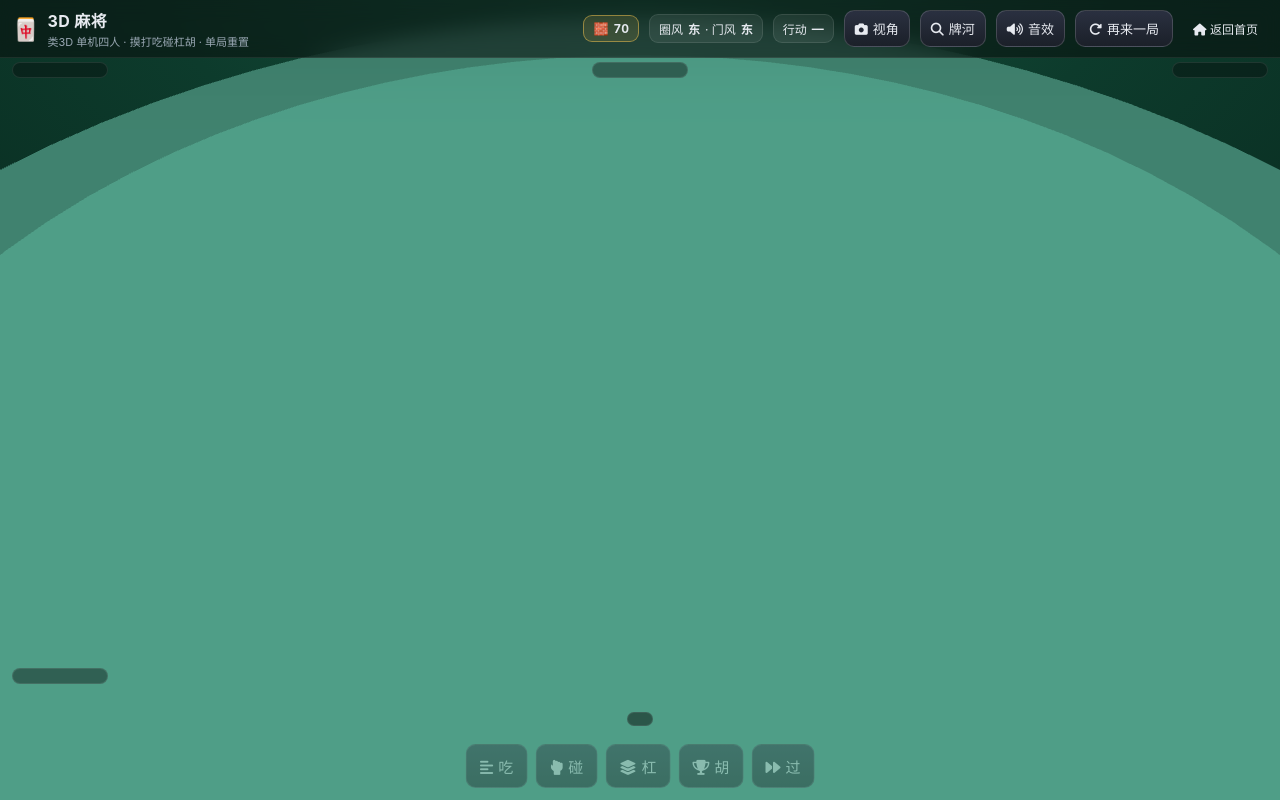
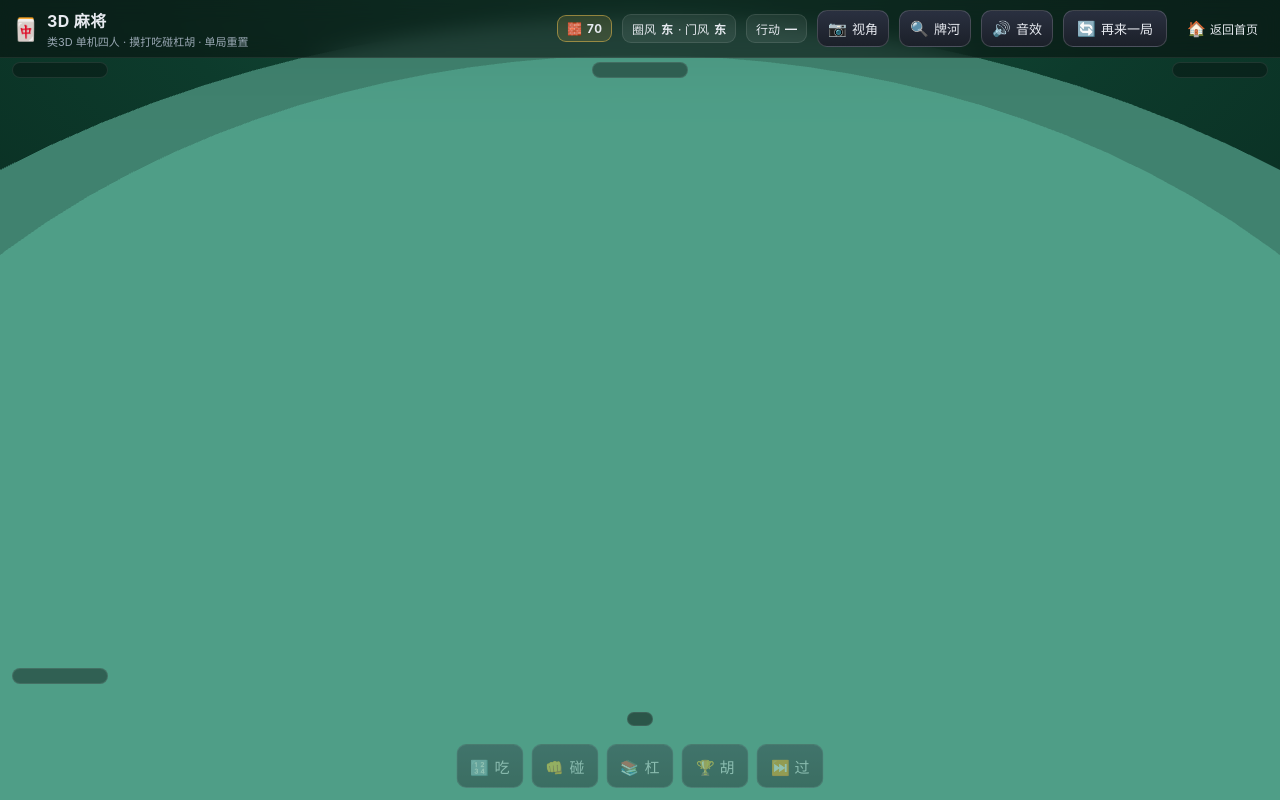
Before and after one commit to fe-tests/fe-tests.github.io, a website: page examples/mahjong-3d.html in a window 1280 px wide. Drawn offline with nearby package versions, Linux system fonts and the light colour scheme; animation ran at ten frames a second.

Commit message:
refactor(mahjong-3d): 去掉 Font Awesome CDN 依赖，图标全部改用系统 emoji
- 删除 cdn.jsdelivr.net 的 fontawesome 样式表，页面仅保留 three.js 一个 CDN 依赖
- 按钮图标 <i class="fa-*"> 替换为 <span class="ico">emoji</span>，新增 .ico 样式
- 音效开关图标改为切换 #icoMute 文本（🔊/🔇），不再改 class
- 加载失败提示与文件头注释同步说明无图标字体依赖
- body 字体栈补充 Apple Color Emoji / Segoe UI Emoji / Noto Color Emoji

```diff
--- a/examples/mahjong-3d.html
+++ b/examples/mahjong-3d.html
@@ -4,7 +4,6 @@
 <meta charset="UTF-8">
 <meta name="viewport" content="width=device-width, initial-scale=1.0, maximum-scale=1.0, user-scalable=no">
 <title>🀄 3D 麻将</title>
-<link rel="stylesheet" href="//cdn.jsdelivr.net/npm/@fortawesome/fontawesome-free@6.5.2/css/all.min.css">
 <style>
   :root {
     --felt: #0d3b2c;
@@ -19,7 +18,7 @@
   * { box-sizing: border-box; -webkit-tap-highlight-color: transparent; }
   html, body { margin: 0; height: 100%; }
   body {
-    font-family: -apple-system, BlinkMacSystemFont, "Segoe UI", "PingFang SC", "Microsoft YaHei", Roboto, Arial, sans-serif;
+    font-family: -apple-system, BlinkMacSystemFont, "Segoe UI", "PingFang SC", "Microsoft YaHei", Roboto, Arial, sans-serif, "Apple Color Emoji", "Segoe UI Emoji", "Noto Color Emoji";
     background: radial-gradient(1100px 620px at 50% -8%, #17553f 0%, var(--felt) 45%, var(--felt-2) 100%);
     color: #e7eaf0; overflow: hidden; touch-action: none;
     -webkit-user-select: none; user-select: none;
@@ -53,7 +52,9 @@
   }
   button:hover { background: linear-gradient(#333a4c, #222733); }
   button:active { transform: translateY(1px); }
-  button i { margin-right: 5px; }
+  .ico { font-size: 15px; line-height: 1; font-style: normal; }
+  button .ico { margin-right: 5px; }
+  .back .ico { margin-right: 4px; }
   button.primary { background: linear-gradient(#f5c451, #e0a72e); color: #1a1300; border-color: #d49a2c; font-weight: 700; }
   button:disabled { opacity: .38; cursor: default; }
   button.ghost { padding: 8px 10px; }
@@ -186,11 +187,11 @@
     <span class="chip gold" id="chipWall" title="牌墙剩余可摸张数">🧱 <b id="nWall">70</b></span>
     <span class="chip hide-s" id="chipWind" title="圈风 / 门风">圈风 <b id="vRound">东</b> · 门风 <b id="vSeat">东</b></span>
     <span class="chip hide-s" id="chipTurn" title="当前行动者">行动 <b id="vTurn">—</b></span>
-    <button class="ghost" id="btnView" title="切换视角：常规俯视 / 上帝视角（快捷键 R）"><i class="fa-solid fa-camera"></i><span class="hide-s">视角</span></button>
-    <button class="ghost" id="btnRiver" title="放大查看四家牌河"><i class="fa-solid fa-magnifying-glass"></i><span class="hide-s">牌河</span></button>
-    <button class="ghost" id="btnMute" title="音效开关（不持久化）"><i class="fa-solid fa-volume-high"></i><span class="hide-s">音效</span></button>
-    <button id="btnNew" title="立即重开一局（单局重置，不累计分数）"><i class="fa-solid fa-rotate-right"></i><span class="hide-s">再来一局</span></button>
-    <a class="back" href="/"><i class="fa-solid fa-house"></i> 返回首页</a>
+    <button class="ghost" id="btnView" title="切换视角：常规俯视 / 上帝视角（快捷键 R）"><span class="ico">📷</span><span class="hide-s">视角</span></button>
+    <button class="ghost" id="btnRiver" title="放大查看四家牌河"><span class="ico">🔍</span><span class="hide-s">牌河</span></button>
+    <button class="ghost" id="btnMute" title="音效开关（不持久化）"><span class="ico" id="icoMute">🔊</span><span class="hide-s">音效</span></button>
+    <button id="btnNew" title="立即重开一局（单局重置，不累计分数）"><span class="ico">🔄</span><span class="hide-s">再来一局</span></button>
+    <a class="back" href="/"><span class="ico">🏠</span>返回首页</a>
   </div>
 
   <div id="stage"></div>
@@ -207,11 +208,11 @@
   <div id="status"></div>
 
   <div id="actions">
-    <button id="bChi" disabled><i class="fa-solid fa-align-left"></i>吃<span class="cd"></span></button>
-    <button id="bPeng" disabled><i class="fa-solid fa-hand-back-fist"></i>碰<span class="cd"></span></button>
-    <button id="bGang" disabled><i class="fa-solid fa-layer-group"></i>杠<span class="cd"></span></button>
-    <button id="bHu" disabled><i class="fa-solid fa-trophy"></i>胡<span class="cd"></span></button>
-    <button id="bPass" disabled><i class="fa-solid fa-forward"></i>过<span class="cd"></span></button>
+    <button id="bChi" disabled><span class="ico">🔢</span>吃<span class="cd"></span></button>
+    <button id="bPeng" disabled><span class="ico">👊</span>碰<span class="cd"></span></button>
+    <button id="bGang" disabled><span class="ico">📚</span>杠<span class="cd"></span></button>
+    <button id="bHu" disabled><span class="ico">🏆</span>胡<span class="cd"></span></button>
+    <button id="bPass" disabled><span class="ico">⏭️</span>过<span class="cd"></span></button>
   </div>
 
   <div class="toast" id="toast"></div>
@@ -223,7 +224,7 @@
       <h2>⚠ 3D 资源加载失败</h2>
       <p id="lfmsg">Three.js 未能从 CDN 加载。本页的 3D 牌桌依赖
       <code>//cdnjs.cloudflare.com/ajax/libs/three.js/r128/three.min.js</code>，
-      请检查网络，或在浏览器/防火墙中允许 <code>cdnjs.cloudflare.com</code> 与 <code>cdn.jsdelivr.net</code> 访问。<br>
+      请检查网络，或在浏览器/防火墙中允许 <code>cdnjs.cloudflare.com</code> 访问（本页无其他 CDN 依赖：牌面与图标均为本地 emoji）。<br>
       协议相对地址（<code>//</code>）需通过 <b>http(s)</b> 访问本页；用 <code>file://</code> 直接双击打开会加载失败。</p>
       <div class="row-btns">
         <button class="primary" id="lf2d">以 2D 简版继续</button>
@@ -240,8 +241,8 @@
       <p class="kbd">操作：<b>点击</b>选牌 → <b>再点</b>打出（或 <b>双击</b>直接打出）；<b>←/→</b> 选牌、<b>Enter</b> 打出、<b>Esc</b> 取消；
       <b>R</b> 切换视角；拖动画面微调视角、双击复位。鸣牌窗口 15 秒自动过。</p>
       <div class="row-btns">
-        <button class="primary" id="bootStart"><i class="fa-solid fa-play"></i>开始牌局</button>
-        <button id="boot2d"><i class="fa-solid fa-table-cells"></i>2D 简版</button>
+        <button class="primary" id="bootStart"><span class="ico">▶️</span>开始牌局</button>
+        <button id="boot2d"><span class="ico">🎴</span>2D 简版</button>
       </div>
     </div>
   </div>
@@ -251,7 +252,7 @@
 /* =============================================================================
  * 3D 麻将（单机四人 · 单局重置）
  * -----------------------------------------------------------------------------
- * 依赖：Three.js r128（协议相对 CDN：//cdnjs.cloudflare.com/...）+ Font Awesome 6 图标
+ * 依赖：Three.js r128（协议相对 CDN：//cdnjs.cloudflare.com/...）；图标与牌面均用系统 emoji，无 webfont / 图标字体 CDN
  * 结构：① 规则引擎（纯 JS，无 DOM，ENGINE-START/END 可抽离到 Node 校验）
  *       ② 牌面渲染（canvas 纹理；按「真实渲染条件采样」自动在彩色 emoji / 程序化组合牌面间选择）
  *       ③ Three.js 场景（牌桌/牌池/相机/补间）与 2D 简版视图
@@ -1340,7 +1341,7 @@ const Driver = {
     this.el.btnRiver.addEventListener('click', () => this.showRiver(true));
     this.el.btnMute.addEventListener('click', () => {
       this.muted = !this.muted;
-      this.el.btnMute.querySelector('i').className = this.muted ? 'fa-solid fa-volume-xmark' : 'fa-solid fa-volume-high';
+      this.el.btnMute.querySelector('#icoMute').textContent = this.muted ? '🔇' : '🔊';
       this.toast(this.muted ? '🔇 音效已关' : '🔊 音效已开', '不持久化，刷新后恢复');
     });
     document.getElementById('bootStart').addEventListener('click', () => this.startFrom(false));
@@ -1644,9 +1645,9 @@ const Driver = {
     h += '<table class="score"><tr><th>座位</th><th>门风</th><th class="num">本局得分</th></tr>' +
       [0, 1, 2, 3].map(s => '<tr><td>' + SEAT_NAME[s] + (s === st.dealer ? ' 👑' : '') + '</td><td>' +
         WIND_NAME[((s - st.dealer) % 4 + 4) % 4] + '</td><td class="num">' + st.scores[s] + '</td></tr>').join('') + '</table>';
-    h += '<div class="row-btns"><button class="primary" id="resNew"><i class="fa-solid fa-rotate-right"></i> 再来一局</button>' +
-      '<button id="resRiver"><i class="fa-solid fa-magnifying-glass"></i> 看牌河</button>' +
-      '<a class="back" href="/"><i class="fa-solid fa-house"></i> 返回首页</a></div>';
+    h += '<div class="row-btns"><button class="primary" id="resNew"><span class="ico">🔄</span> 再来一局</button>' +
+      '<button id="resRiver"><span class="ico">🔍</span> 看牌河</button>' +
+      '<a class="back" href="/"><span class="ico">🏠</span> 返回首页</a></div>';
     this.el.resModal.innerHTML = h;
     this.el.ovResult.classList.remove('hidden');
     document.getElementById('resNew').addEventListener('click', () => this.newRound());
```
